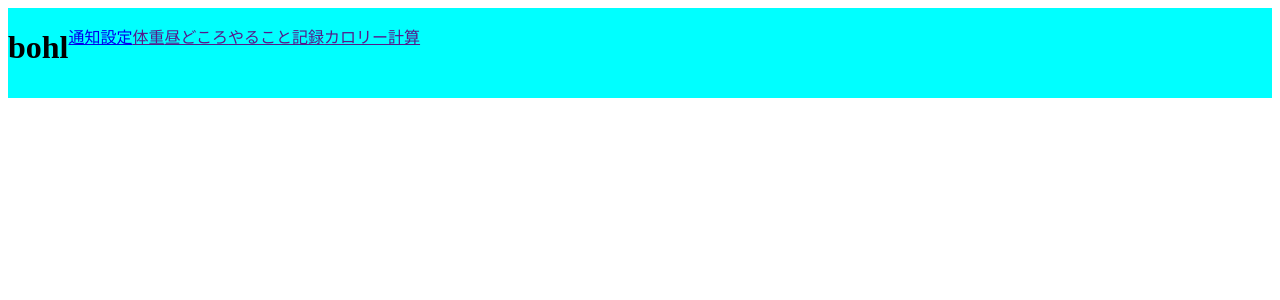
After one commit to startaiyo/starsite, a Django app: page /starapp/alert/ in a window 1280 px wide. The commit adds this page. Shown: the top 300 px of the page. Run offline with Django 3.2, Linux system fonts and the light colour scheme.

Commit message:
css applied

```diff
--- /dev/null
+++ b/starsite/star_app/templates/base.html
@@ -0,0 +1,26 @@
+{% load static %}
+<!DOCTYPE html>
+<html lang="en">
+<head>
+    <meta charset="UTF-8">
+    <meta http-equiv="X-UA-Compatible" content="IE=edge">
+    <meta name="viewport" content="width=device-width, initial-scale=1.0">
+    <link href="{% static 'css/stylesheet.css' %}" rel="stylesheet">
+    <title>{% block title %}starapp{% endblock %}</title>
+</head>
+<body>
+  <header>
+		<h1>bohl</h1>
+		  <p><a href="{% url 'alert'%}">通知設定</a></p>
+			<p><a href="">体重</a></p>
+			<p><a href="">昼どころ</a></p>
+			<p><a href="">やること記録</a></p>
+			<p><a href="">カロリー計算</a></p>
+  </header>
+	<div class="main">
+		  {% block content %}{% endblock %}
+	</div>
+
+</body>
+<script type="text/javascript"　src="{% static 'js/app.js' %}"></script>
+</html>
--- /dev/null
+++ b/starsite/star_app/templates/star_app/alert.html
@@ -0,0 +1,5 @@
+{% extends "base.html" %}
+{% block title %}{{ block.super }} alert{% endblock %}
+{% block content %}
+
+{% endblock %}
--- a/starsite/star_app/urls.py
+++ b/starsite/star_app/urls.py
@@ -2,4 +2,5 @@ from django.urls import path
 from . import views
 urlpatterns = [
     path('',views.index,name ='index'),
+    path('alert/',views.alert,name='alert'),
 ]
--- a/starsite/star_app/views.py
+++ b/starsite/star_app/views.py
@@ -3,3 +3,6 @@ from django.shortcuts import render
 # Create your views here.
 def index(request):
     return render(request,'star_app/index.html')
+
+def alert(request):
+    return render(request,'star_app/alert.html')
--- /dev/null
+++ b/starsite/static/css/stylesheet.css
@@ -0,0 +1,7 @@
+header h1,header p{
+    float:left;
+}
+header{
+    background-color: aqua;
+    height:90px;
+}
--- a/starsite/static/js/app.js
+++ b/starsite/static/js/app.js
@@ -31,3 +31,7 @@ self.addEventListener("notificationclick", (event) => {
       })
     );
   });
+
+function addTodoWithPushNotification() {
+  registerTodo("It's time to eat your pills!", new Date().getTime() + 5000, "Doctor's hint");
+}
--- a/starsite/static/js/sw.js
+++ /dev/null
@@ -1,3 +0,0 @@
-if ("serviceWorker" in navigator) {
-    navigator.serviceWorker.register('./sw.js');
-  }
```
Also changed, not shown: starsite/star_app/templates/star_app/index.html (+5 -16 lines).
